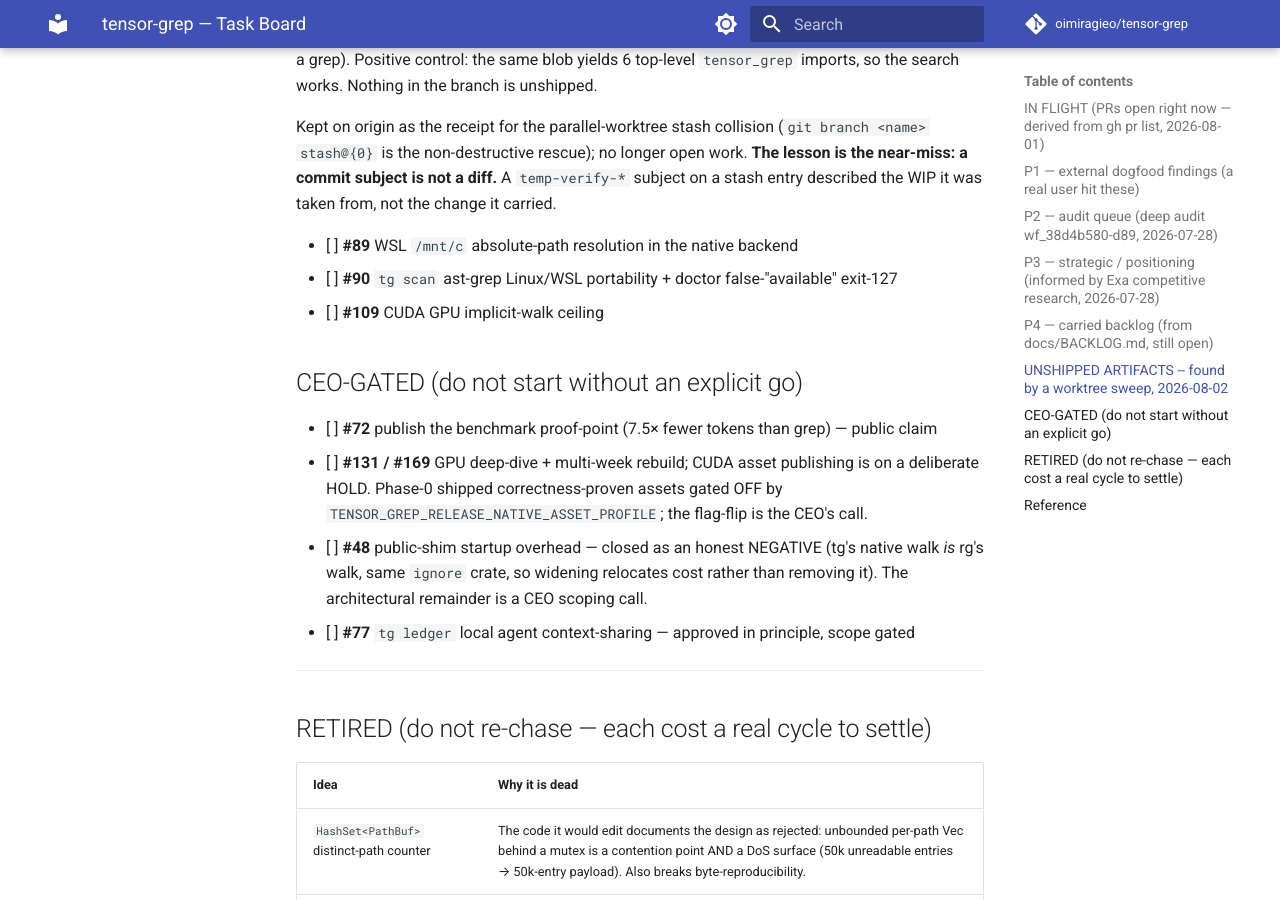
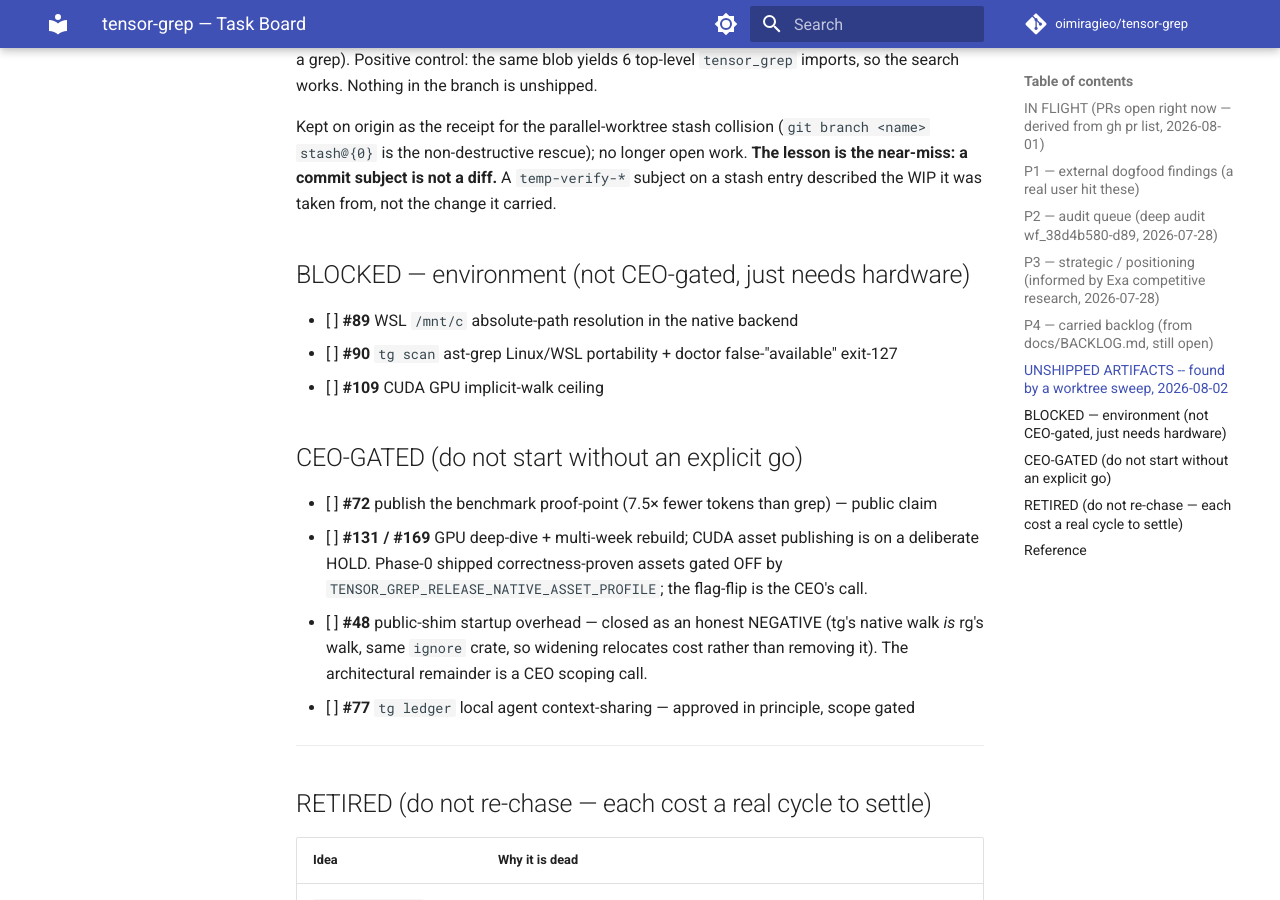
Before and after one commit to oimiragieo/tensor-grep, an MkDocs documentation site: the page built from docs/TASK_BOARD.md, in a window 1280 px wide and 900 px high, scrolled down 10313 px. Built offline with MkDocs 1.6.1 and Material for MkDocs 9.7.7, drawn with Linux system fonts in a browser that asks for light colours; comment, search, counter and statistics services are not loaded.

Commit message:
docs: restore the BLOCKED section header my own #909 edit deleted
#909's slice arithmetic overran the entry it was replacing and removed two
lines: a blank and `## BLOCKED — environment (not CEO-gated, just needs
hardware)`. It merged that way.

The three items survived; they were SILENTLY REFILED under UNSHIPPED ARTIFACTS,
which is worse than losing them. A reader scanning for env-blocked work would
have found an empty category, and a dispatcher reading "UNSHIPPED ARTIFACTS"
could have picked up #89/#90/#109 as actionable when they need hardware.

Caught by the section census in the hourly update, not by any gate: the count
read `UNSHIPPED ARTIFACTS = 4` where it should be 1, and 1 + 3 = 4 pointed
straight at a swallowed header. The freshness gate passed the whole time -- it
checks the reconcile stamp's recency, never the document's structure.

Restored and verified against the pre-#909 blob: section counts now match
exactly (artifacts 1, blocked 3, CEO-gated 4, P1 1, P3 1) and the header block
is byte-identical to 23f9fb0's.

The lesson is about the EDIT, not the board: a python string slice bounded by
`s.find("\n- [", i)` ends at the next ITEM, and a section header sitting between
two items is inside that span. Anchor a replacement on the text being replaced,
not on a scan for the next sibling.

Co-Authored-By: Claude Opus 5 (1M context) <noreply@anthropic.com>

```diff
--- a/docs/TASK_BOARD.md
+++ b/docs/TASK_BOARD.md
@@ -288,6 +288,8 @@ the worktree, which is exactly how 519 lines hid behind an "ANCESTOR of main" ve
   is the near-miss: a commit subject is not a diff.** A `temp-verify-*` subject on a stash entry
   described the WIP it was taken from, not the change it carried.
 
+## BLOCKED — environment (not CEO-gated, just needs hardware)
+
 - [ ] **#89** WSL `/mnt/c` absolute-path resolution in the native backend
 - [ ] **#90** `tg scan` ast-grep Linux/WSL portability + doctor false-"available" exit-127
 - [ ] **#109** CUDA GPU implicit-walk ceiling
```
